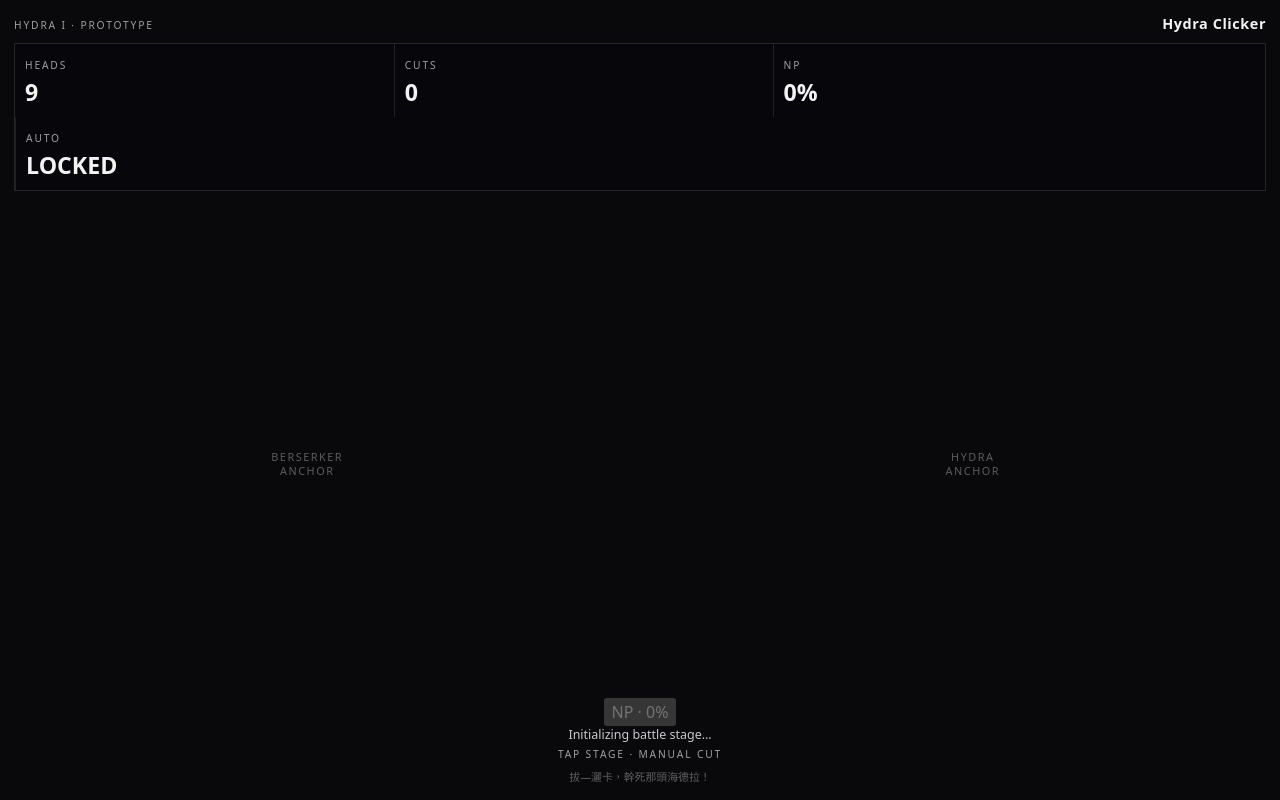
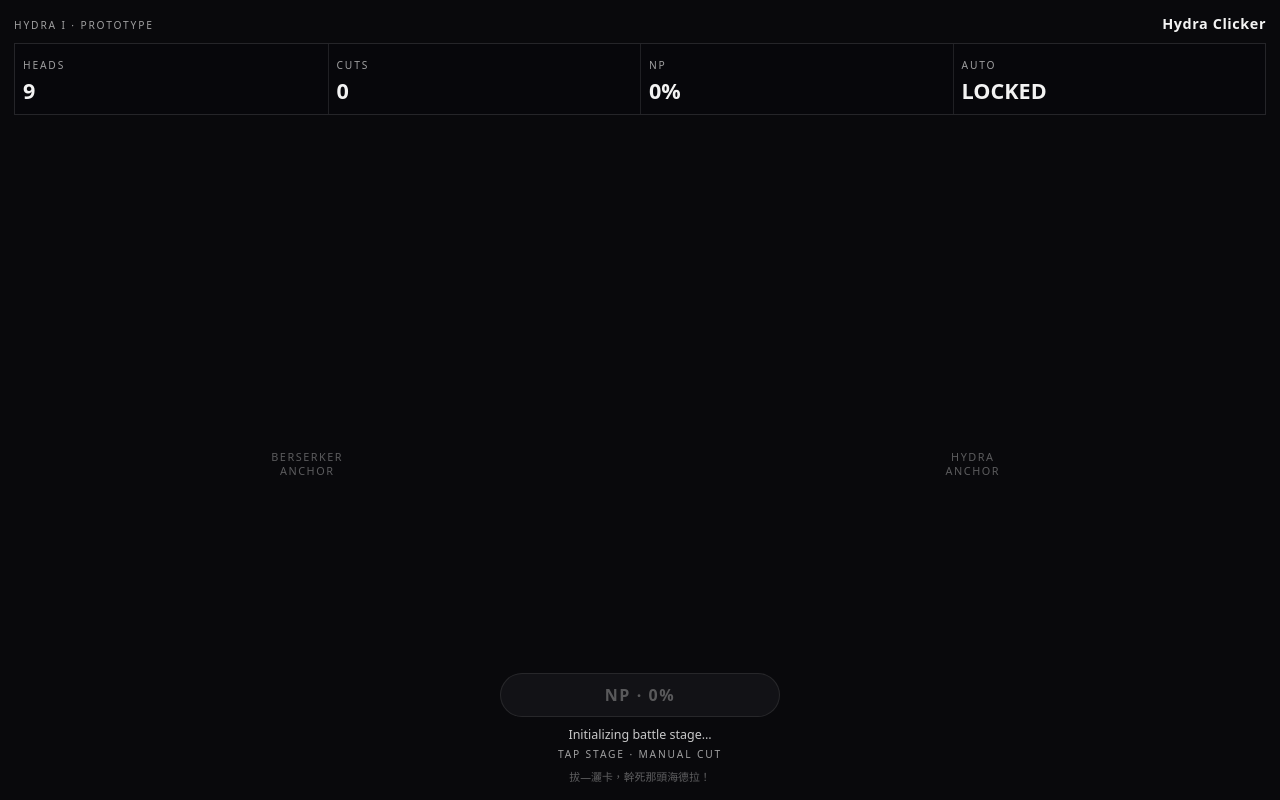
Before and after one commit to fjck810536/hydra-clicker, a website with bundled scripts: page index.html in a window 1280 px wide. Built offline with nearby package versions, Linux system fonts and the light colour scheme; a script that the page names is missing.

Commit message:
Style NP control without reopening page scroll

```diff
--- a/css/style.css
+++ b/css/style.css
@@ -99,7 +99,7 @@ textarea {
 
 .hud-strip {
   display: grid;
-  grid-template-columns: 1fr 1fr 1.3fr;
+  grid-template-columns: repeat(4, minmax(0, 1fr));
   border: 1px solid rgb(255 255 255 / 12%);
   background: rgb(8 8 12 / 68%);
   backdrop-filter: blur(8px);
@@ -108,7 +108,7 @@ textarea {
 
 .hud-cell {
   min-width: 0;
-  padding: 8px 10px 9px;
+  padding: 8px 8px 9px;
 }
 
 .hud-cell + .hud-cell {
@@ -119,7 +119,7 @@ textarea {
   display: block;
   margin-top: 2px;
   overflow: hidden;
-  font-size: clamp(1rem, 4vw, 1.45rem);
+  font-size: clamp(0.88rem, 3.7vw, 1.35rem);
   text-overflow: ellipsis;
   white-space: nowrap;
 }
@@ -152,6 +152,28 @@ textarea {
     max(16px, env(safe-area-inset-bottom))
     max(14px, env(safe-area-inset-left));
   text-align: center;
+}
+
+.np-button {
+  width: min(100%, 280px);
+  margin: 0 auto 9px;
+  padding: 10px 16px;
+  border: 1px solid rgb(255 255 255 / 28%);
+  border-radius: 999px;
+  background: rgb(235 235 255 / 12%);
+  color: inherit;
+  font-weight: 800;
+  letter-spacing: 0.1em;
+  pointer-events: auto;
+  touch-action: manipulation;
+}
+
+.np-button:disabled {
+  opacity: 0.34;
+}
+
+.np-button:not(:disabled):active {
+  transform: scale(0.97);
 }
 
 .status-line {
```
